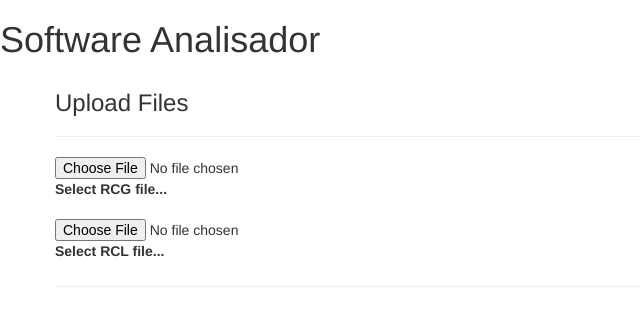
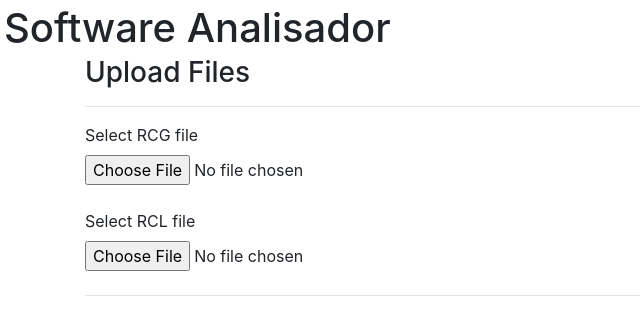
Before and after one commit to tta13/Software-Analisador-RC, an Angular app in the folder frontend/: page /upload in a window 1280 px wide. Shown: the top 326 px of the page, without its empty margins (0-640 px from the left). Built offline with nearby package versions, Linux system fonts and the light colour scheme.

Commit message:
Importing bootstrap stuff and updating html documents

```diff
--- a/frontend/src/app/matches/matches.component.html
+++ b/frontend/src/app/matches/matches.component.html
@@ -1,2 +1,8 @@
-<h3>Available Matches</h3>
-<app-match-tile-template *ngFor="let match of matchData.matches" [matchId]="match"></app-match-tile-template>
+<div class="container">
+    <div class="row">
+        <div class="col">
+            <h3>Available Matches</h3>
+            <app-match-tile-template *ngFor="let match of matchData.matches" [matchId]="match"></app-match-tile-template>
+        </div>
+    </div>
+</div>
--- a/frontend/src/app/upload/upload.component.html
+++ b/frontend/src/app/upload/upload.component.html
@@ -8,18 +8,16 @@
         <div>
 
           <div class="form-group">
-            <!--<label>Select RCG file</label>-->
+            <label>Select RCG file</label>
             <div class="custom-file">
-              <input type="file" class="custom-file-input" name="rcg" id="rcg" (change)="onRCGFileChanged($event)">
-              <label class="custom-file-label" for="rcg">Select RCG file...</label>
+              <input type="file" name="rcg" id="rcg" (change)="onRCGFileChanged($event)">
             </div>
           </div>
 
           <div class="form-group">
-            <!--<label>Select RCL file</label>-->
+            <label>Select RCL file</label>
             <div class="custom-file">
-              <input type="file" class="custom-file-input" name="rcl" id="rcl" (change)="onRCLFileChanged($event)">
-              <label class="custom-file-label" for="rcl">Select RCL file...</label>
+              <input type="file" name="rcl" id="rcl" (change)="onRCLFileChanged($event)">
             </div>
           </div>
 
--- a/frontend/src/index.html
+++ b/frontend/src/index.html
@@ -6,9 +6,12 @@
   <base href="/">
   <meta name="viewport" content="width=device-width, initial-scale=1">
   <link rel="icon" type="image/x-icon" href="favicon.ico">
-  <link rel="stylesheet" href="https://maxcdn.bootstrapcdn.com/bootstrap/3.3.7/css/bootstrap.min.css">
+  <link rel="stylesheet" href="https://maxcdn.bootstrapcdn.com/bootstrap/4.0.0/css/bootstrap.min.css" integrity="sha384-Gn5384xqQ1aoWXA+058RXPxPg6fy4IWvTNh0E263XmFcJlSAwiGgFAW/dAiS6JXm" crossorigin="anonymous">
 </head>
 <body>
   <app-root></app-root>
+  <script src="https://code.jquery.com/jquery-3.2.1.slim.min.js" integrity="sha384-KJ3o2DKtIkvYIK3UENzmM7KCkRr/rE9/Qpg6aAZGJwFDMVNA/GpGFF93hXpG5KkN" crossorigin="anonymous"></script>
+  <script src="https://cdnjs.cloudflare.com/ajax/libs/popper.js/1.12.9/umd/popper.min.js" integrity="sha384-ApNbgh9B+Y1QKtv3Rn7W3mgPxhU9K/ScQsAP7hUibX39j7fakFPskvXusvfa0b4Q" crossorigin="anonymous"></script>
+  <script src="https://maxcdn.bootstrapcdn.com/bootstrap/4.0.0/js/bootstrap.min.js" integrity="sha384-JZR6Spejh4U02d8jOt6vLEHfe/JQGiRRSQQxSfFWpi1MquVdAyjUar5+76PVCmYl" crossorigin="anonymous"></script>
 </body>
 </html>
```
